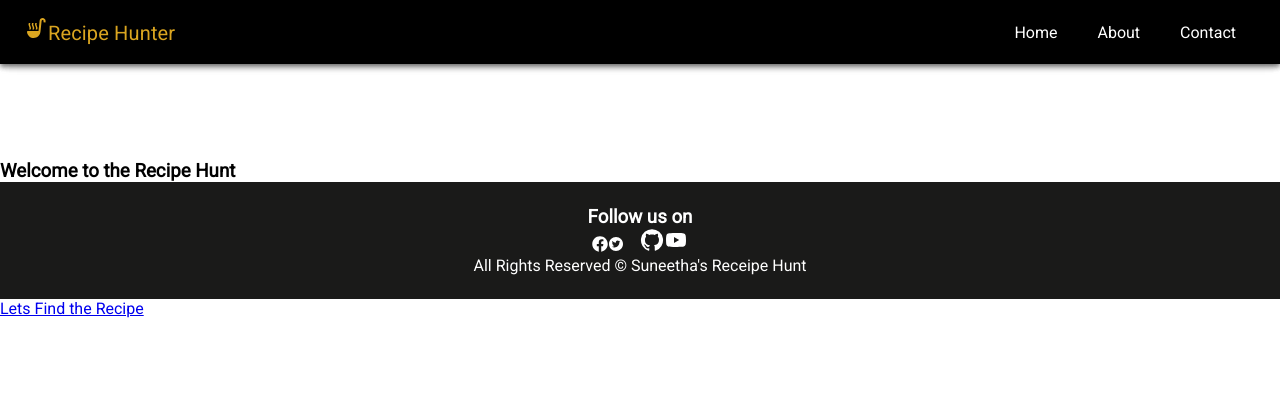
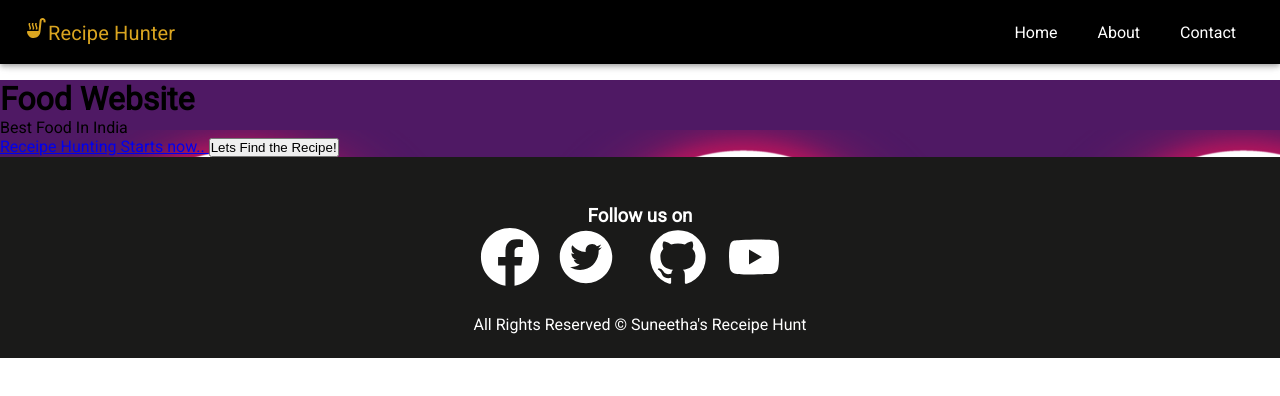
Before and after one commit to Suneetharavi/MyProject2, a React (Create React App) app: page / in a window 1280 px wide. Shown: the top 396 px of the page. Built offline with nearby package versions, Linux system fonts and the light colour scheme; some icons are missing.

Commit message:
Added image to Homepage

```diff
--- a/src/components/Footer/Footer.jsx
+++ b/src/components/Footer/Footer.jsx
@@ -7,22 +7,37 @@ import YouTubeIcon from "@mui/icons-material/YouTube";
 import { FaFacebook } from "react-icons/fa";
 import '../Footer/footer.css'
 
-function Footer() {
+const Footer = () => {
   // const imageURL="https://t4.ftcdn.net/jpg/03/10/37/25/360_F_310372527_QHGvFcWTuqalbHPabQTmNwJNEQlWeiKv.jpg"
   return (
     <>
     <Box
         sx={{ textAlign: "center", bgcolor: "#1A1A19", color: "white", p: 3 }}
       >
-
+        <Box
+        //Styling icons onhover animating to goldcolour
+          sx={{
+                my: 3,               //margin:3
+                "& svg": {                  //Targettin svg images directly
+                  fontSize: "60px",
+                  cursor: "pointer",
+                  mr: 2,                //margin right:2
+                },
+                "& svg:hover": {             //Styling onhover
+                  color: "goldenrod",
+                  transform: "translateX(5px)",
+                  transition: "all 400ms",
+                },
+              }}
+          >
           <h3>Follow us on </h3>
             <FaFacebook />
             <AiFillTwitterCircle />
             <PiInstagramLogoFill />
             <GitHubIcon />
             <YouTubeIcon />
+        </Box>
 
-    <Box>
       <Typography
             variant="h7"
             //Styling for responsive design
@@ -34,9 +49,8 @@ function Footer() {
               All Rights Reserved &copy; Suneetha's Receipe Hunt
       </Typography>
     </Box>
-    </Box>
   </>
-  )
-}
+  );
+};
 
 export default Footer
--- a/src/components/Welcomepage.jsx
+++ b/src/components/Welcomepage.jsx
@@ -3,22 +3,39 @@ import Footer from './Footer/Footer';
 import {Link} from 'react-router-dom';
 import Layout from './Layout/Layout';
 import Header from './Layout/Header';
+import SRHLogo from '../models/logo/SRHLogo.png'
 
 function Welcomepage() {
   return (
-    <div>
-        <Header/>
+    <Layout>
+
+    <div className="home" style={{ backgroundImage: `url(${SRHLogo})` }}>
+        <div className="headerContainer">
+          <h1>Food Website</h1>
+          <p>Best Food In India</p>
+          <Link to='/FoodSearchPage'>Receipe Hunting Starts now..  </Link>
+            <button>Lets Find the Recipe!</button>
+        </div>
+    </div>
+
+    </Layout>
+
+  )
+}
+
+export default Welcomepage
+
+
+
+    // <div>
+        {/* <Header/>
         {/* <img src='Food Recipe Finder.png'></img> */}
 
-        <Layout><h3> Welcome to the Recipe Hunt</h3></Layout>
+        {/* <Layout><h3> Welcome to the Recipe Hunt</h3></Layout>
 
-        <Link to='/FoodSearchPage'> Lets Find the Recipe </Link>
+        <Link to='/FoodSearchPage'> Lets Find the Recipe </Link> */}
         {/* <Link to='/About'> About Us</Link>
         <Link to='/Contact'>Contact</Link> */}
 
 
-    </div>
-  )
-}
-
-export default Welcomepage
+    // </div>
```
Lines whose indentation alone changed are shown as unchanged.
